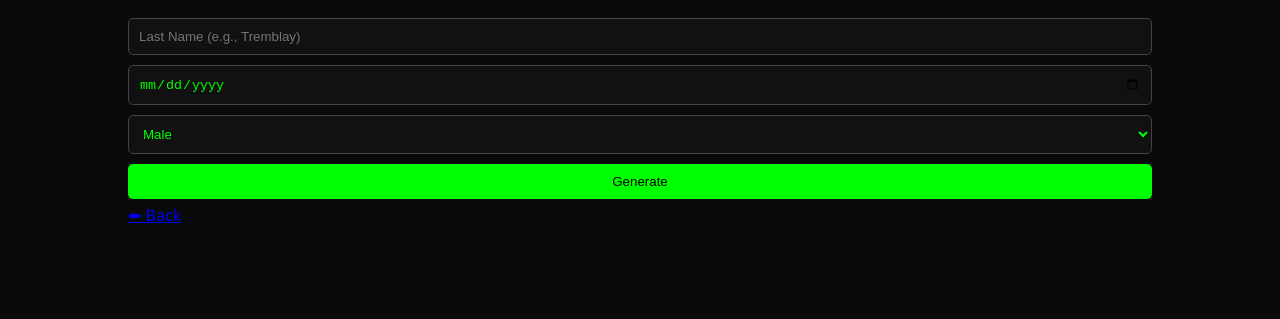
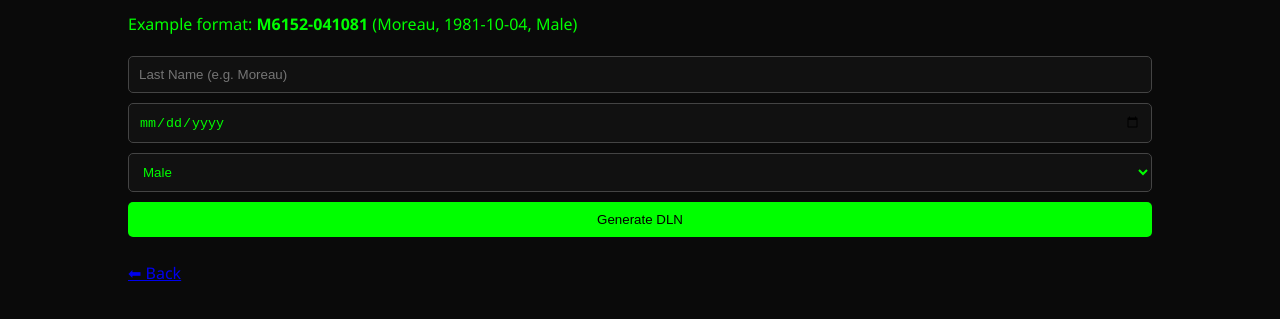
Before and after one commit to guerocanadiense81/multi-tool-webapp, a plain HTML site: page html/quebec-dln-gen.html in a window 1280 px wide. Shown: the part 87-406 px from the top of the page. Drawn offline with Linux system fonts and the light colour scheme.

Commit message:
Update quebec-dln-gen.html

```diff
--- a/html/quebec-dln-gen.html
+++ b/html/quebec-dln-gen.html
@@ -10,19 +10,22 @@
   <div class="container">
     <h1>🎫 Quebec DLN Generator</h1>
 
-    <input type="text" id="lastName" placeholder="Last Name (e.g., Tremblay)">
+    <p>Example format: <strong>M6152-041081</strong> (Moreau, 1981-10-04, Male)</p>
+
+    <input type="text" id="lastName" placeholder="Last Name (e.g. Moreau)">
     <input type="date" id="dob">
     <select id="gender">
       <option value="M">Male</option>
       <option value="F">Female</option>
     </select>
 
-    <button class="tool-button" onclick="generateDLN()">Generate</button>
+    <button class="tool-button" onclick="generateDLN()">Generate DLN</button>
 
-    <div id="outputBox"></div>
+    <div id="outputBox" style="margin-top: 20px;"></div>
 
     <a href="../index.html" class="tool-button" style="margin-top:30px;">⬅ Back</a>
   </div>
+
   <script src="../js/quebec-dln-gen.js"></script>
 </body>
 </html>
```
